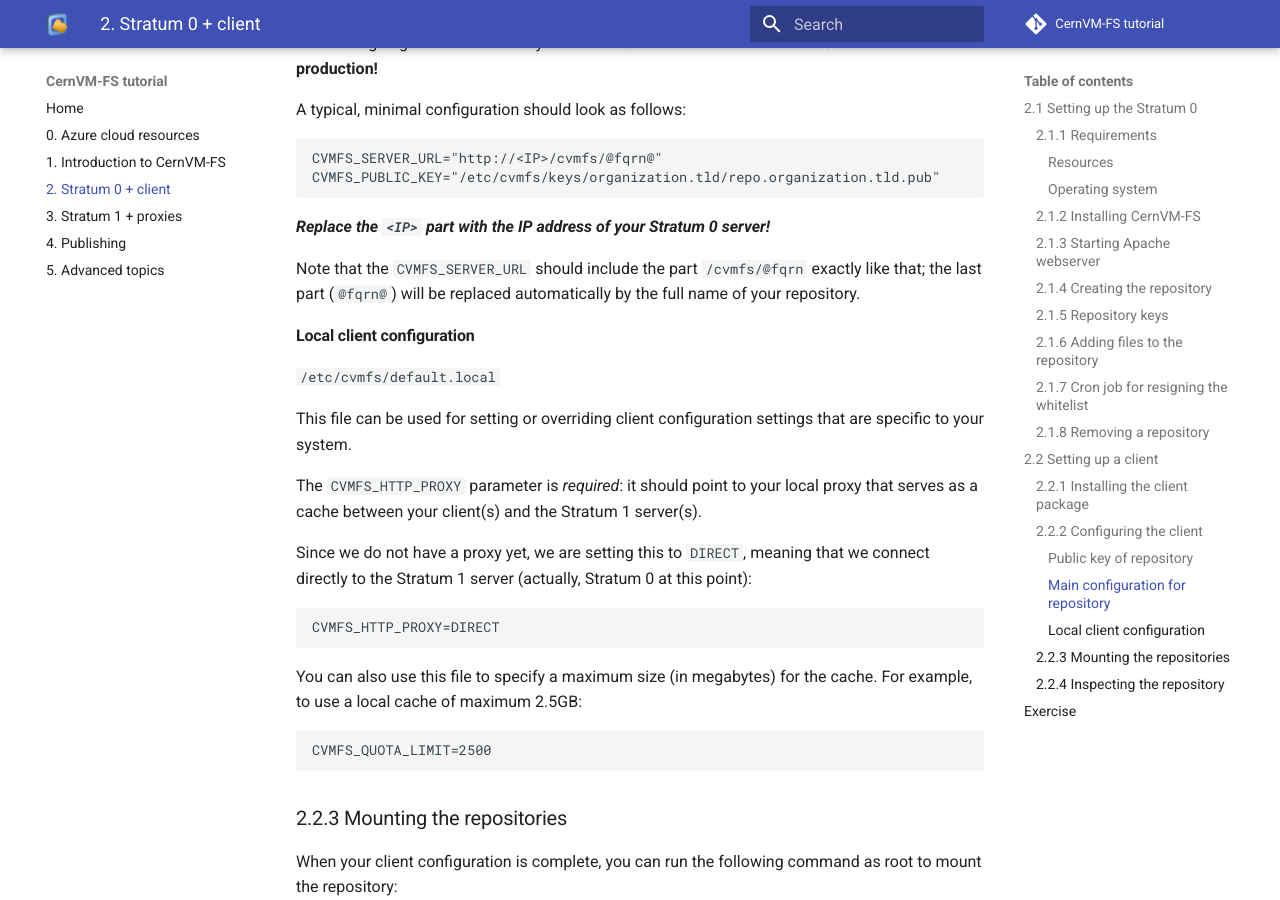
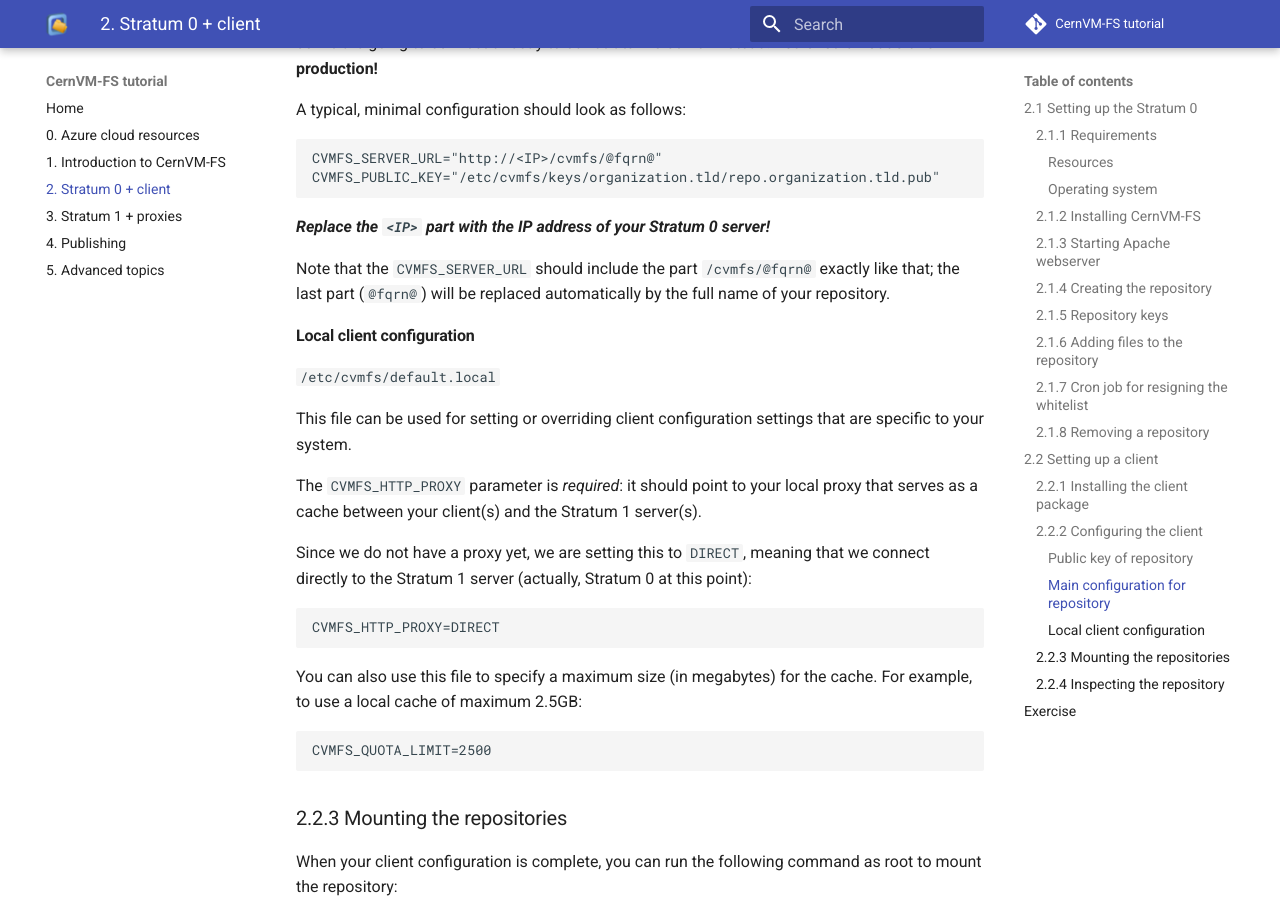
Before and after one commit to cvmfs-contrib/cvmfs-tutorial-2021, an MkDocs documentation site: the page built from docs/02_stratum0_client.md, in a window 1280 px wide and 900 px high, scrolled down 5777 px. Built offline with MkDocs 1.6.1 and Material for MkDocs 9.7.7, drawn with Linux system fonts in a browser that asks for light colours; comment, search, counter and statistics services are not loaded.

```diff
--- a/docs/02_stratum0_client.md
+++ b/docs/02_stratum0_client.md
@@ -237,7 +237,7 @@ CVMFS_PUBLIC_KEY="/etc/cvmfs/keys/organization.tld/repo.organization.tld.pub"
 
 ***Replace the ``<IP>`` part with the IP address of your Stratum 0 server!***
 
-Note that the `CVMFS_SERVER_URL` should include the part `/cvmfs/@fqrn` exactly like that;
+Note that the `CVMFS_SERVER_URL` should include the part `/cvmfs/@fqrn@` exactly like that;
 the last part (`@fqrn@`) will be replaced automatically by the full name of your repository.
 
 
```
